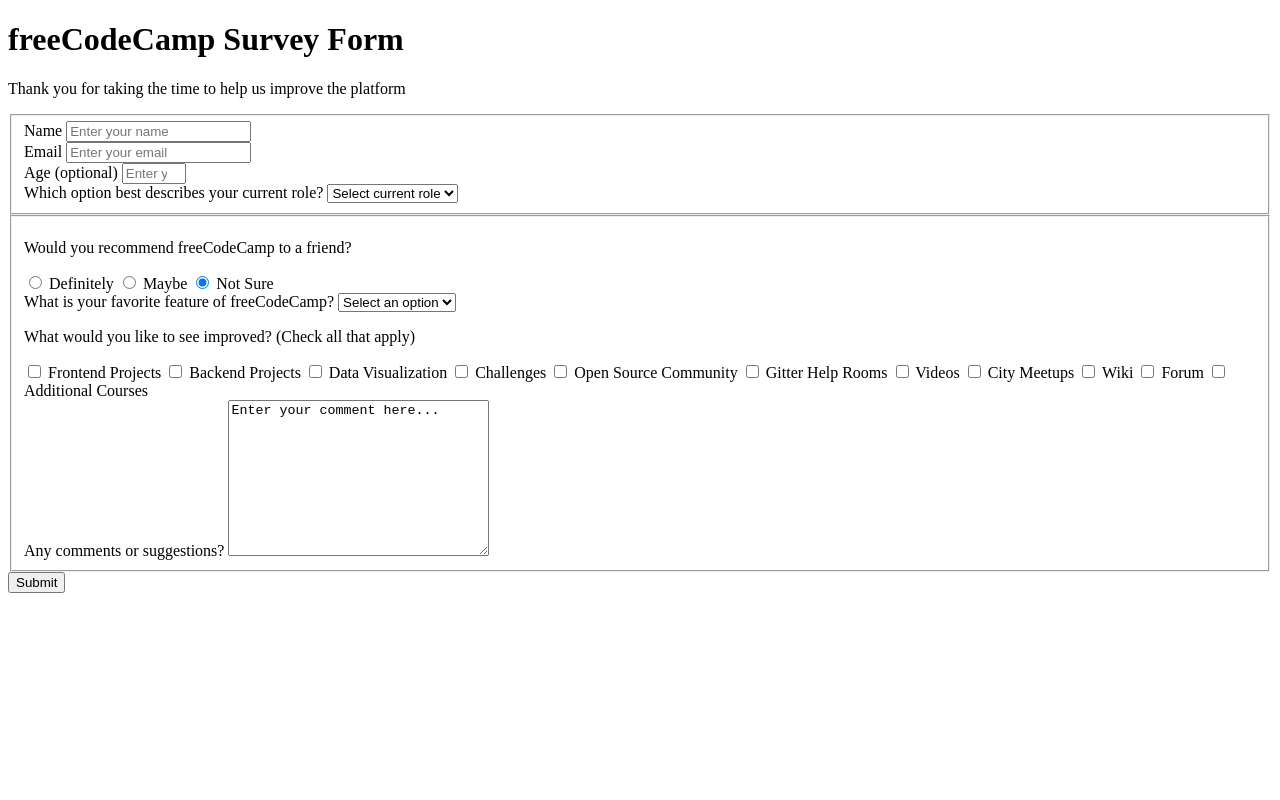
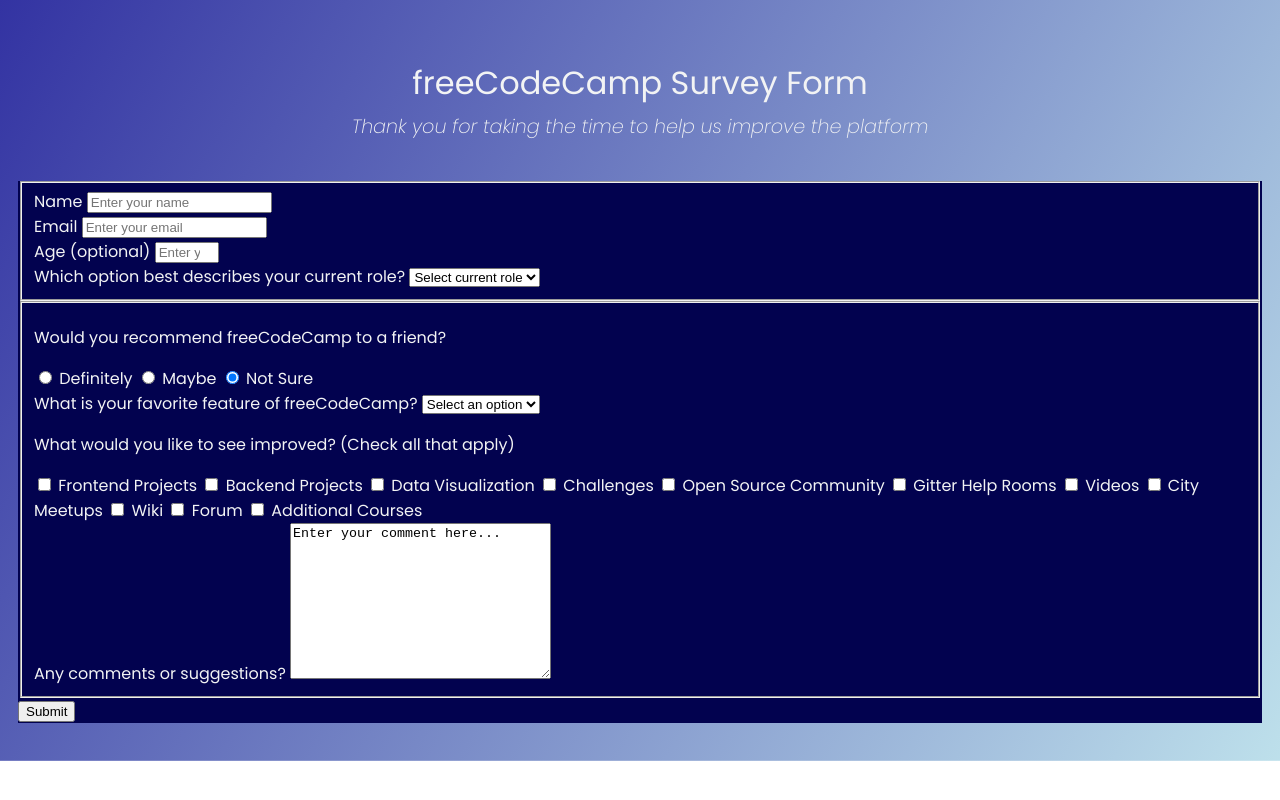
Before and after one commit to daniel-papp/fcc-survey-form, a plain HTML site: page index.html in a window 1280 px wide. Drawn offline with Linux system fonts and the light colour scheme.

Commit message:
Start styling

```diff
--- a/styles.css
+++ b/styles.css
@@ -0,0 +1,38 @@
+@import url('https://fonts.googleapis.com/css2?family=Poppins:ital,wght@0,200;0,400;1,200&display=swap');
+
+:root {
+    font-family: 'Poppins', sans-serif;
+    font-size: 16px;
+}
+
+body {
+    /* background-color: rgb(98, 98, 210); */
+    background-image: url(https://cdn.freecodecamp.org/testable-projects-fcc/images/survey-form-background.jpeg);
+    background-image: linear-gradient(120deg, rgba(0, 0, 139, 0.8), rgba(173, 216, 230, 0.8));
+    background-size: cover;
+    background-repeat: no-repeat;
+    background-position: center;
+    color: #f2f3f4;
+    padding: 30px 10px;
+
+}
+
+header {
+    text-align: center;
+}
+
+#title {
+    margin-bottom: 5px;
+    font-weight: 400;
+}
+
+#description {
+    margin: 0 auto 40px auto;
+    font-style: italic;
+    font-weight: 200;
+    font-size: 1.2rem;
+}
+
+main {
+    background-color: rgb(2, 2, 79);
+}
```
Also changed, not shown: index.html (+0 -3 lines).
